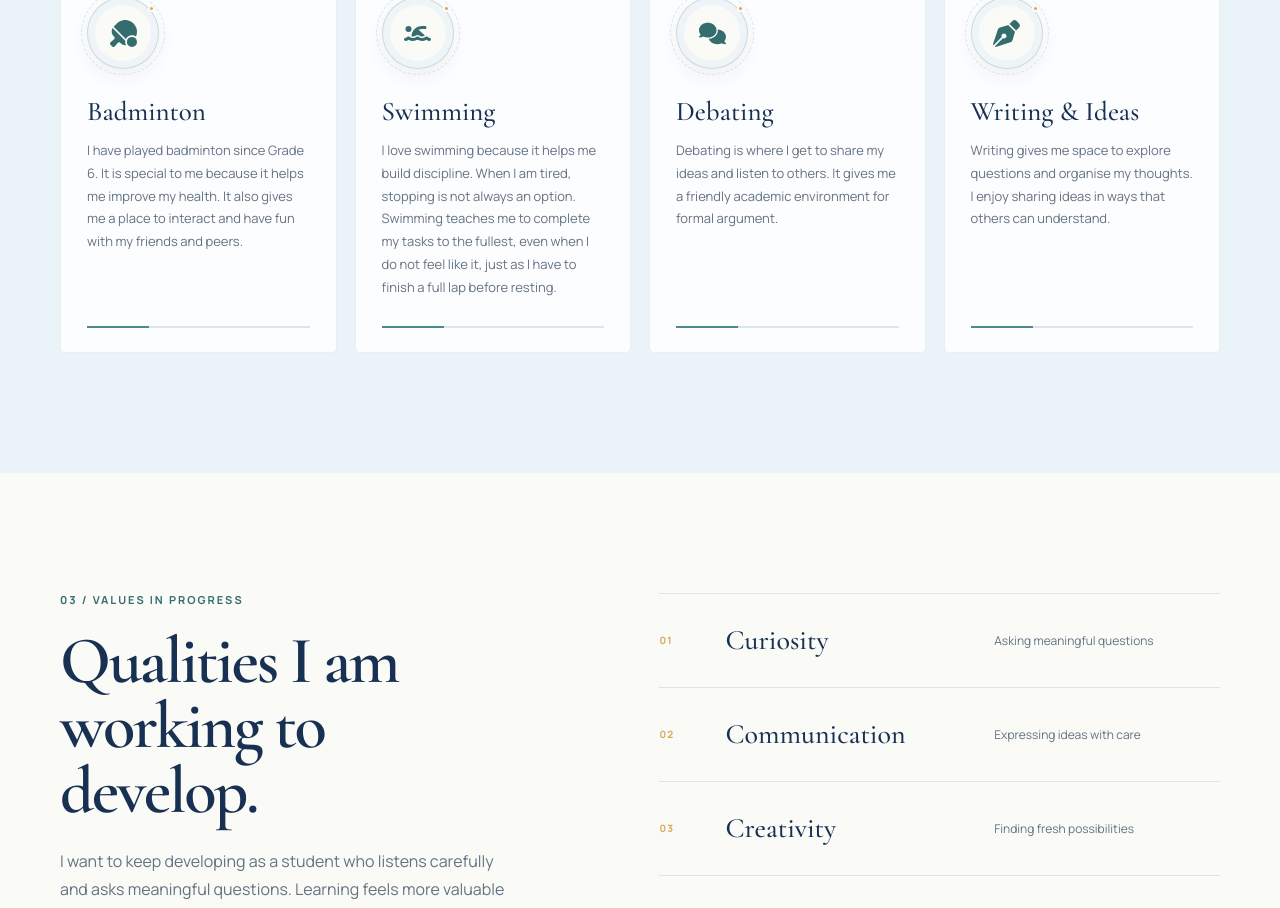
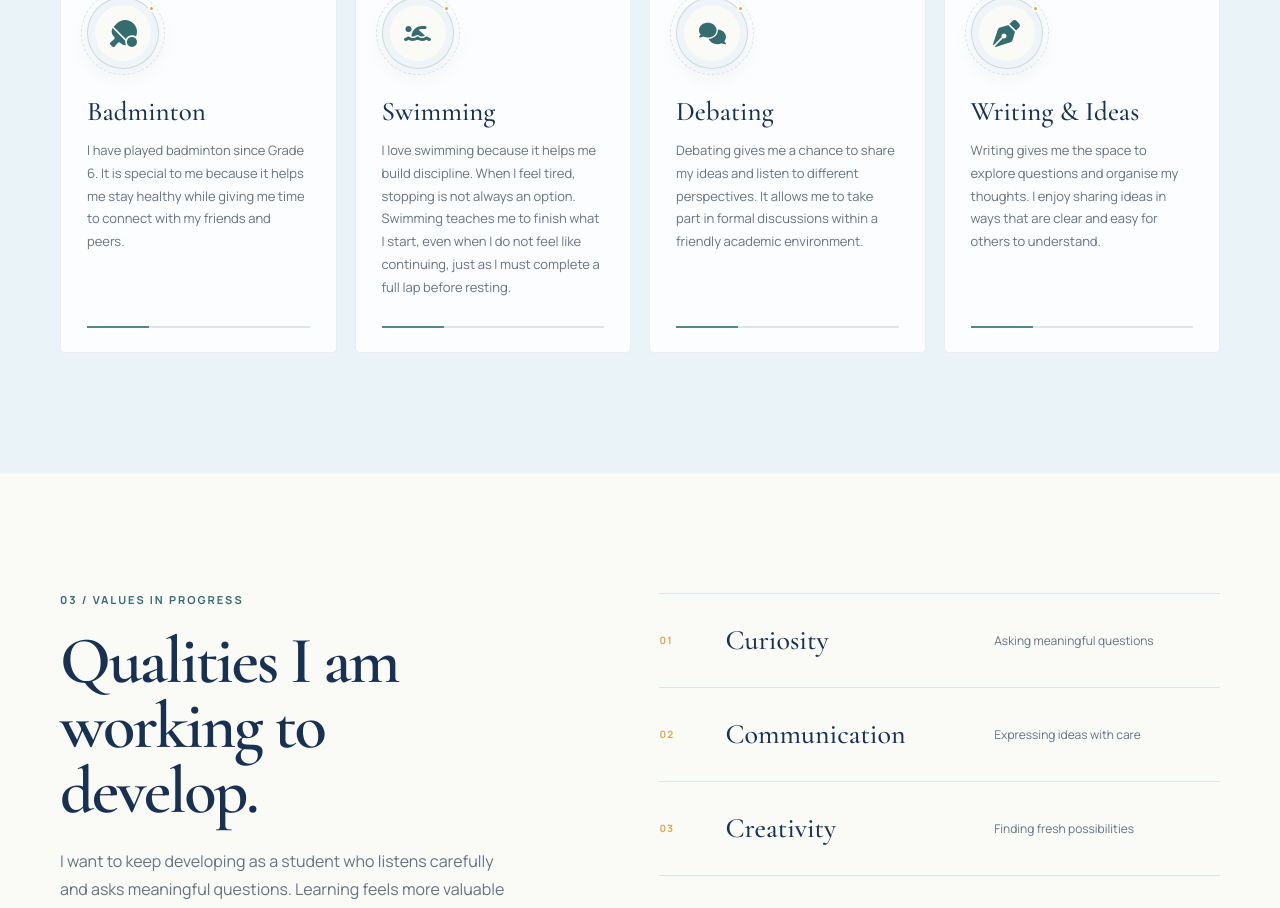
Before and after one commit to quanquanquan8080/Profolio, a Next.js app: page / in a window 1280 px wide. Shown: the part 2260-3168 px from the top of the page. Built offline with nearby package versions, Linux system fonts and the light colour scheme.

Commit message:
Polish interest descriptions

```diff
--- a/app/page.tsx
+++ b/app/page.tsx
@@ -191,28 +191,28 @@ const interests = [
     icon: FaTableTennisPaddleBall,
     title: "Badminton",
     description:
-      "I have played badminton since Grade 6. It is special to me because it helps me improve my health. It also gives me a place to interact and have fun with my friends and peers.",
+      "I have played badminton since Grade 6. It is special to me because it helps me stay healthy while giving me time to connect with my friends and peers.",
   },
   {
     number: "02",
     icon: FaPersonSwimming,
     title: "Swimming",
     description:
-      "I love swimming because it helps me build discipline. When I am tired, stopping is not always an option. Swimming teaches me to complete my tasks to the fullest, even when I do not feel like it, just as I have to finish a full lap before resting.",
+      "I love swimming because it helps me build discipline. When I feel tired, stopping is not always an option. Swimming teaches me to finish what I start, even when I do not feel like continuing, just as I must complete a full lap before resting.",
   },
   {
     number: "03",
     icon: FaComments,
     title: "Debating",
     description:
-      "Debating is where I get to share my ideas and listen to others. It gives me a friendly academic environment for formal argument.",
+      "Debating gives me a chance to share my ideas and listen to different perspectives. It allows me to take part in formal discussions within a friendly academic environment.",
   },
   {
     number: "04",
     icon: FaPenNib,
     title: "Writing & Ideas",
     description:
-      "Writing gives me space to explore questions and organise my thoughts. I enjoy sharing ideas in ways that others can understand.",
+      "Writing gives me the space to explore questions and organise my thoughts. I enjoy sharing ideas in ways that are clear and easy for others to understand.",
   },
 ];
 
```
